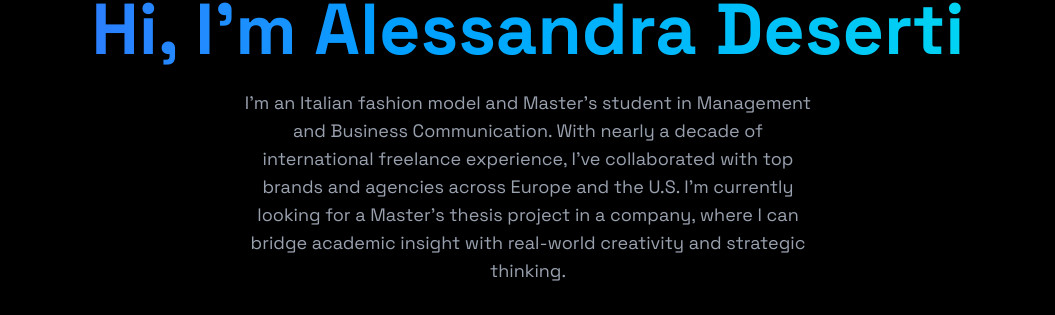
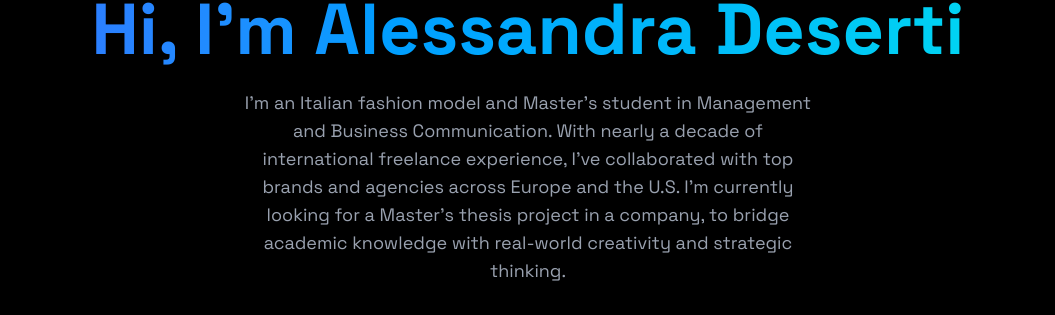
Before and after one commit to alessandradeserti/portfolio, a React (Vite) app: page / in a window 1280 px wide. Shown: the part 221-536 px from the top of the page, without its empty margins (112-1167 px from the left). Built offline with nearby package versions, Linux system fonts and the light colour scheme.

Commit message:
Update portfolio site

```diff
--- a/src/components/sections/Contact.jsx
+++ b/src/components/sections/Contact.jsx
@@ -1,5 +1,4 @@
 import { RevealOnScroll } from "../RevealOnScroll";
-import { FaInstagram } from "react-icons/fa";
 
 export const Contact = () => {
   return (
@@ -30,8 +29,8 @@ export const Contact = () => {
               +39 389 944 1212
             </a>
           </p>
-          <p className="text-gray-300 text-lg mb-4 flex items-center justify-center gap-2">
-            <FaInstagram className="text-blue-400" size={20} />
+          <p className="text-gray-300 text-lg mb-4">
+            📸 Instagram:{" "}
             <a
               href="https://www.instagram.com/alex_dese/"
               target="_blank"
--- a/src/components/sections/Home.jsx
+++ b/src/components/sections/Home.jsx
@@ -15,7 +15,7 @@ export const Home = () => {
           <p className="text-gray-400 text-lg mb-8 max-w-xl mx-auto">
             I’m an Italian fashion model and Master’s student in Management and Business Communication.
             With nearly a decade of international freelance experience, I’ve collaborated with top brands and agencies across Europe and the U.S.
-            I’m currently looking for a Master's thesis project in a company, where I can bridge academic insight with real-world creativity and strategic thinking.
+            I’m currently looking for a Master's thesis project in a company, to bridge academic knowledge with real-world creativity and strategic thinking.
           </p>
 
           <div className="flex flex-wrap justify-center gap-4">
```
